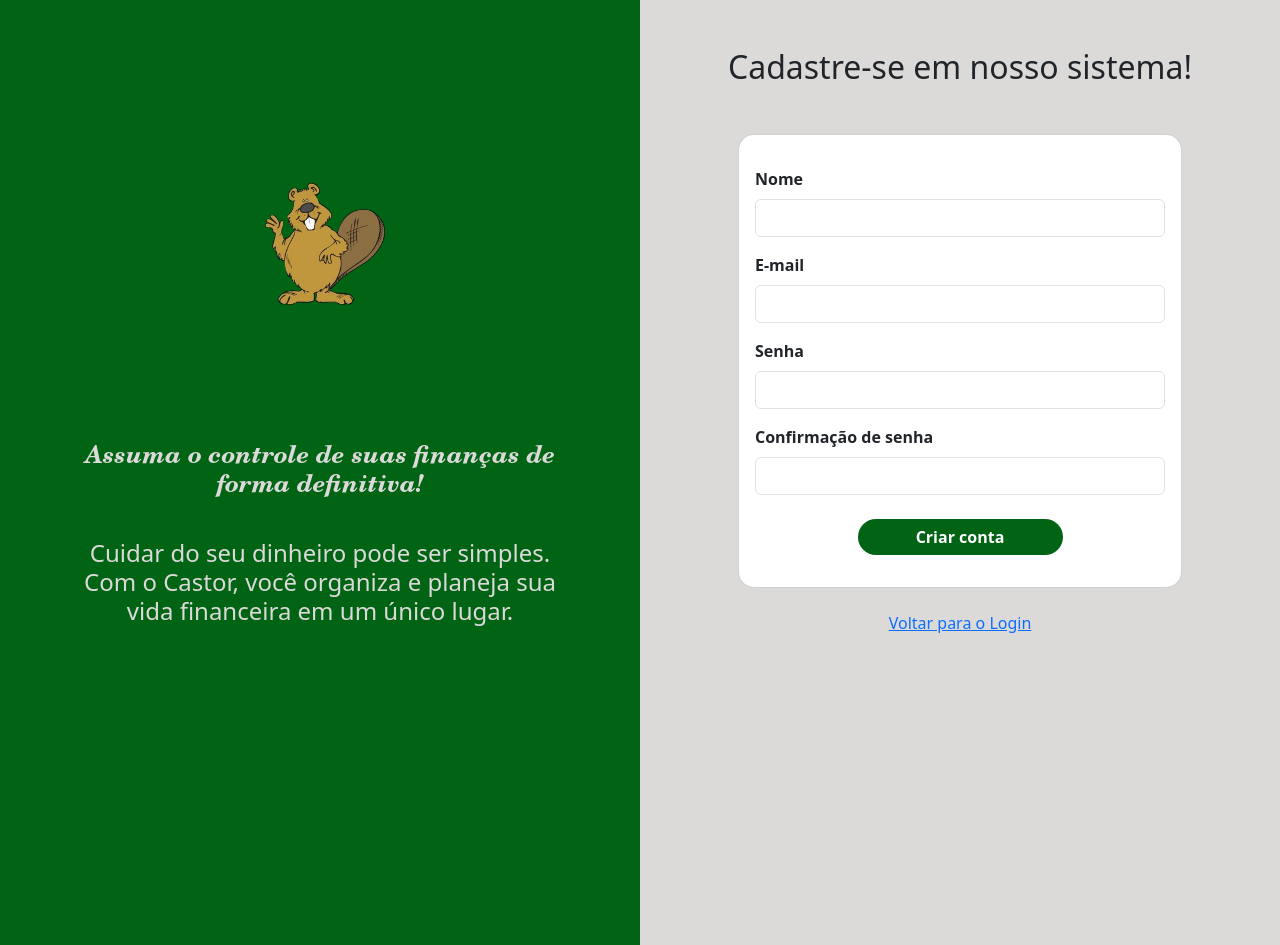
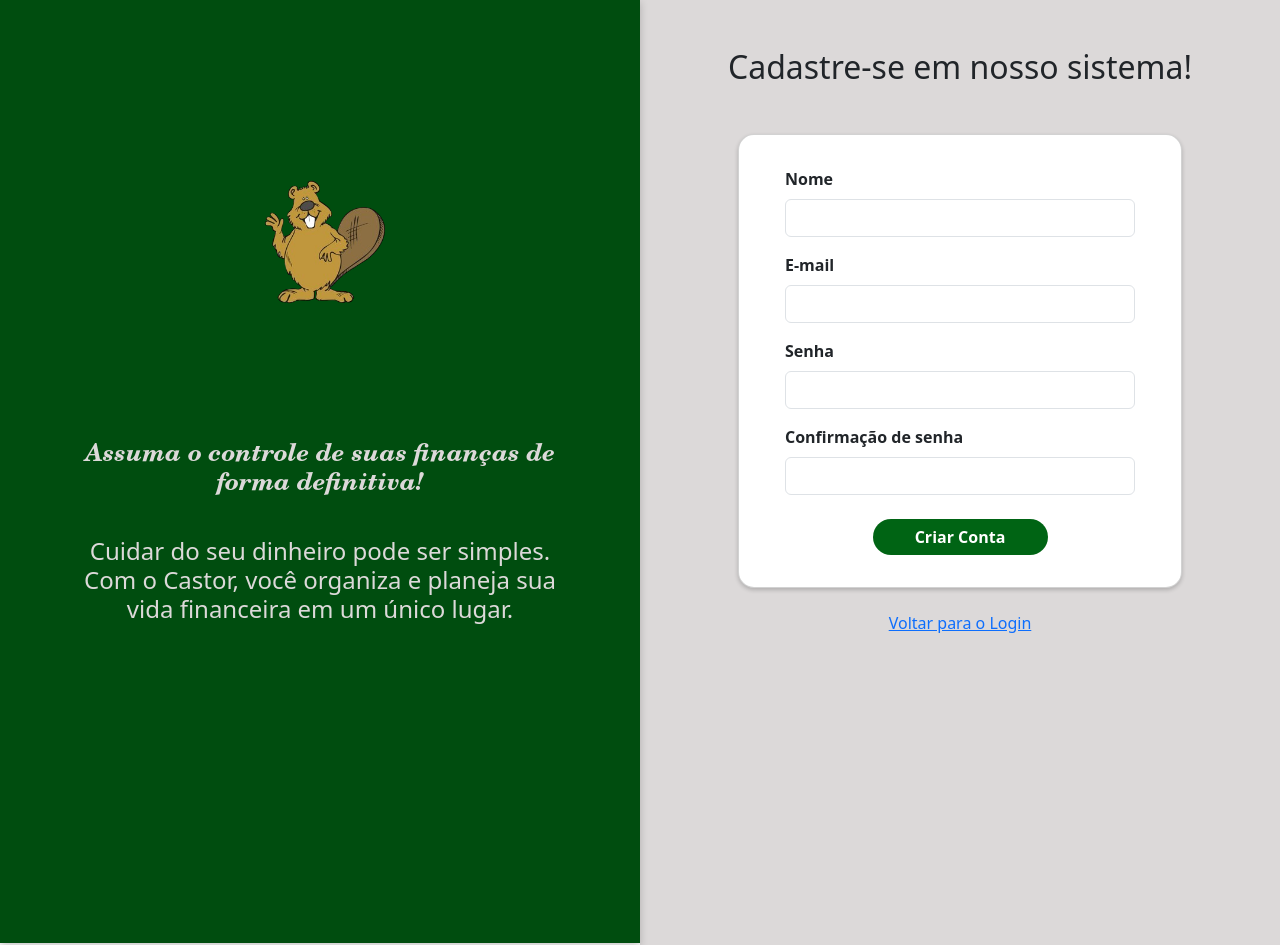
Before and after one commit to Luizagso/projeto_integrador, a React (Vite) app in the folder frontend/: page /register in a window 1280 px wide. Built offline with nearby package versions, Linux system fonts and the light colour scheme.

Commit message:
:sparkles: feat: Ajuste de estilos em botões e cards principais

```diff
--- a/frontend/src/App.css
+++ b/frontend/src/App.css
@@ -86,3 +86,35 @@ body {
   font-weight: 400;
   font-style: normal;
 }
+
+/* Estilos de hover para botões com classe 'bg-green' */
+.bg-green {
+  transition: background-color 0.3s ease, transform 0.2s ease;
+}
+
+.bg-green:hover {
+  background-color: #004d0f !important;
+  transform: translateY(-2px);
+  box-shadow: 0 4px 8px rgba(0, 0, 0, 0.2);
+}
+
+.bg-green:active {
+  transform: translateY(0);
+  box-shadow: 0 2px 4px rgba(0, 0, 0, 0.2);
+}
+
+/* Estilos de hover para botões padrão do Bootstrap com classe 'bg-green' */
+.btn.bg-green {
+  transition: background-color 0.3s ease, transform 0.2s ease;
+}
+
+.btn.bg-green:hover {
+  background-color: #004d0f !important;
+  transform: translateY(-2px);
+  box-shadow: 0 4px 8px rgba(0, 0, 0, 0.2);
+}
+
+.btn.bg-green:active {
+  transform: translateY(0);
+  box-shadow: 0 2px 4px rgba(0, 0, 0, 0.2);
+}
--- a/frontend/src/pages/Cadastro/Cadastro.css
+++ b/frontend/src/pages/Cadastro/Cadastro.css
@@ -19,3 +19,10 @@
   width: 100%;
   margin: 0;
 }
+
+.card {
+  margin-bottom: 1rem;
+  box-shadow: 0 2px 4px rgba(0, 0, 0, 0.2);
+  padding-left: 30px;
+  padding-right: 30px;
+}
--- a/frontend/src/pages/Cadastro/Cadastro.tsx
+++ b/frontend/src/pages/Cadastro/Cadastro.tsx
@@ -133,7 +133,7 @@ export default function Cadastro() {
               type="submit"
               className="mt-4 mb-3 w-50 rounded-5 bg-green"
             >
-              <b>Criar conta</b>
+              <b>Criar Conta</b>
             </Button>
           </div>
         </Form>
--- a/frontend/src/pages/Login/Login.tsx
+++ b/frontend/src/pages/Login/Login.tsx
@@ -84,7 +84,7 @@ export default function Login() {
                     onClick={event => handleLogin(event)}
                     type="submit"
                   >
-                    <b>Entre</b>
+                    <b>Entrar</b>
                   </Button>
                   <p className="my-0 mt-1">ou</p>
                   <Button
```
